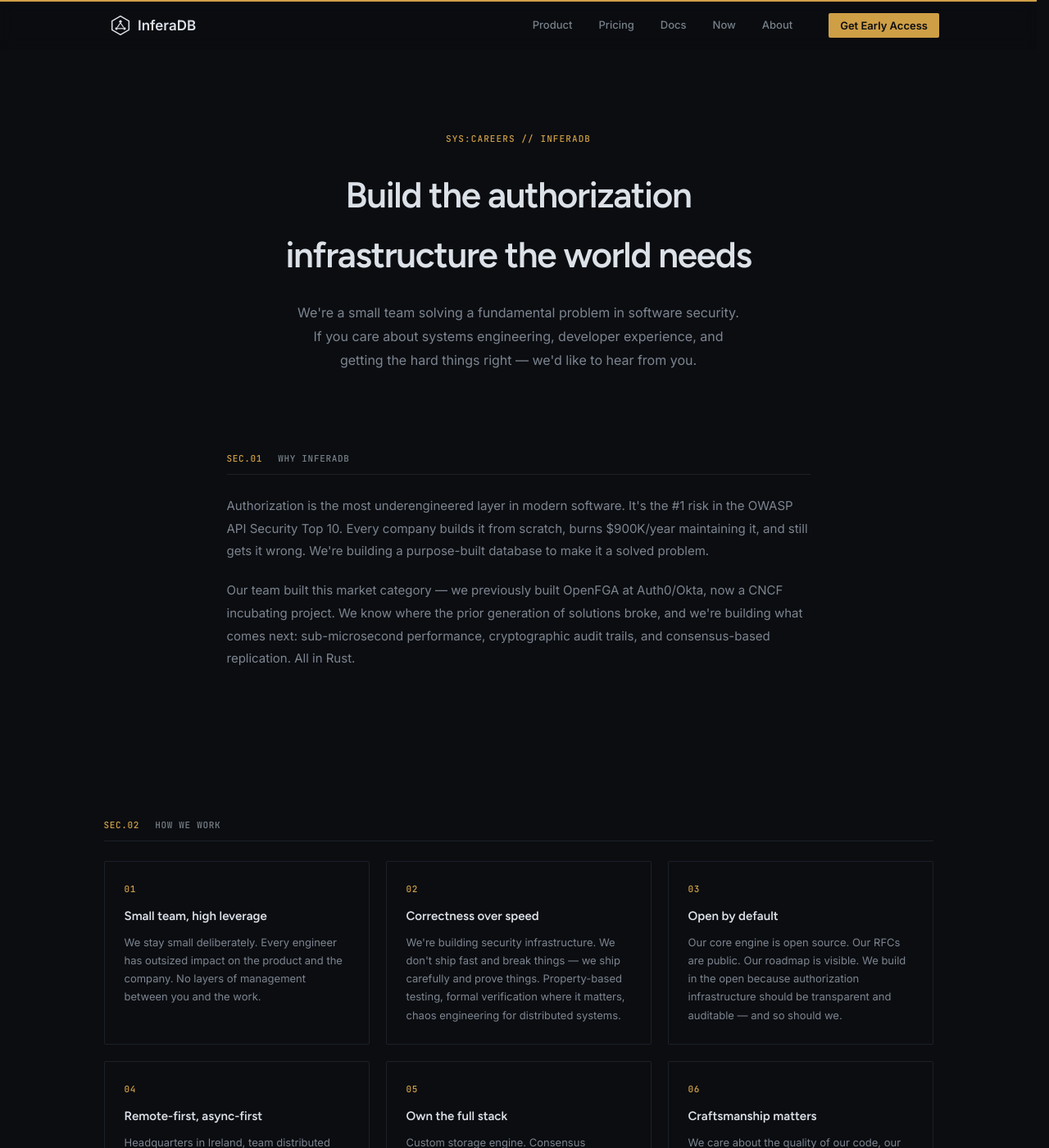
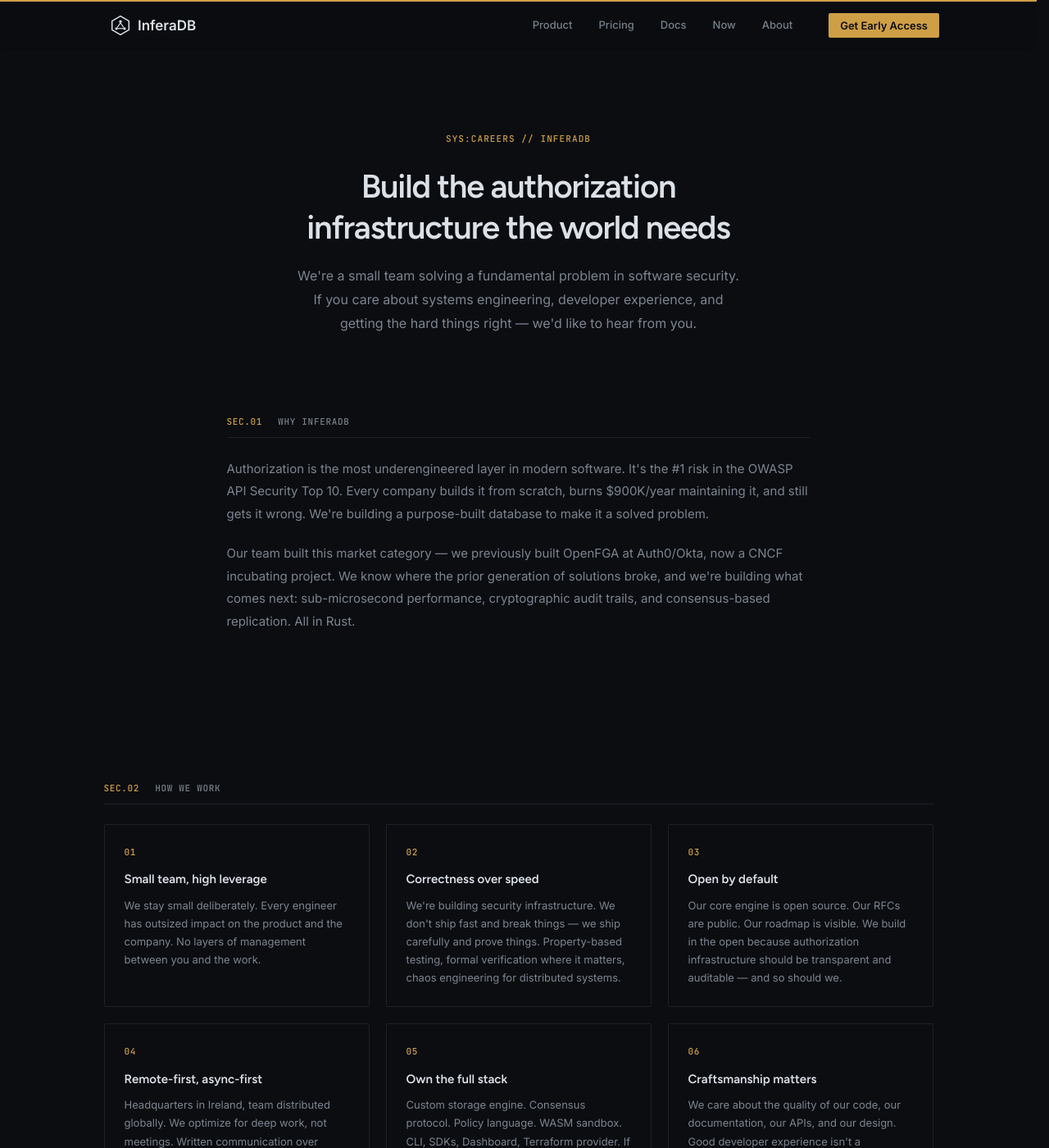
Before and after one commit to inferadb/site, a Jekyll site: the page built from careers.html, in a window 1280 px wide and 1400 px high. Shown: the whole window at 82% size. Built offline with Jekyll 4.4.1, drawn with Linux system fonts in a browser that asks for light colours.

Commit message:
feat: unify header styling

```diff
--- a/_sass/main.scss
+++ b/_sass/main.scss
@@ -1354,8 +1354,8 @@
 
   h1 {
     font-family: var(--font-sans);
-    font-size: clamp(1.75rem, 4vw, 2.75rem);
-    font-weight: 700;
+    font-size: clamp(1.75rem, 4vw, 2.5rem);
+    font-weight: 600;
     color: var(--text-white);
     line-height: 1.15;
     letter-spacing: -0.025em;
@@ -1388,8 +1388,8 @@
 
   h1 {
     font-family: var(--font-sans);
-    font-size: clamp(2rem, 4vw, 2.75rem);
-    font-weight: 700;
+    font-size: clamp(1.75rem, 4vw, 2.5rem);
+    font-weight: 600;
     color: var(--text-white);
     line-height: 1.15;
     letter-spacing: -0.025em;
@@ -1934,12 +1934,13 @@
   text-align: center;
 
   h1 {
-    font-size: clamp(2rem, 5vw, 2.75rem);
+    font-size: clamp(1.75rem, 4vw, 2.5rem);
     font-weight: 600;
     color: var(--text-white);
     letter-spacing: -0.03em;
+    line-height: 1.25;
     margin-bottom: 1.25rem;
-    max-width: 640px;
+    max-width: 580px;
     margin-left: auto;
     margin-right: auto;
   }
@@ -2927,12 +2928,13 @@
   text-align: center;
 
   h1 {
-    font-size: clamp(2rem, 5vw, 2.75rem);
+    font-size: clamp(1.75rem, 4vw, 2.5rem);
     font-weight: 600;
     color: var(--text-white);
     letter-spacing: -0.03em;
+    line-height: 1.25;
     margin-bottom: 1.25rem;
-    max-width: 600px;
+    max-width: 580px;
     margin-left: auto;
     margin-right: auto;
   }
--- a/about.html
+++ b/about.html
@@ -8,7 +8,7 @@
 <section class="about-hero">
     <div class="container">
         <p class="about-eyebrow">SYS:ABOUT // InferaDB</p>
-        <h1>Authorization should be<br />infrastructure, not a project</h1>
+        <h1>Authorization should be infrastructure, not a project</h1>
         <p class="lead">
             We're building the system that every application needs but nobody
             wants to maintain — fine-grained access control that's fast enough
--- a/careers.html
+++ b/careers.html
@@ -8,7 +8,7 @@
 <section class="careers-hero">
     <div class="container">
         <p class="careers-eyebrow">SYS:CAREERS // InferaDB</p>
-        <h1>Build the authorization<br />infrastructure the world needs</h1>
+        <h1>Build the authorization infrastructure the world needs</h1>
         <p class="lead">
             We're a small team solving a fundamental problem in software
             security. If you care about systems engineering, developer
```
